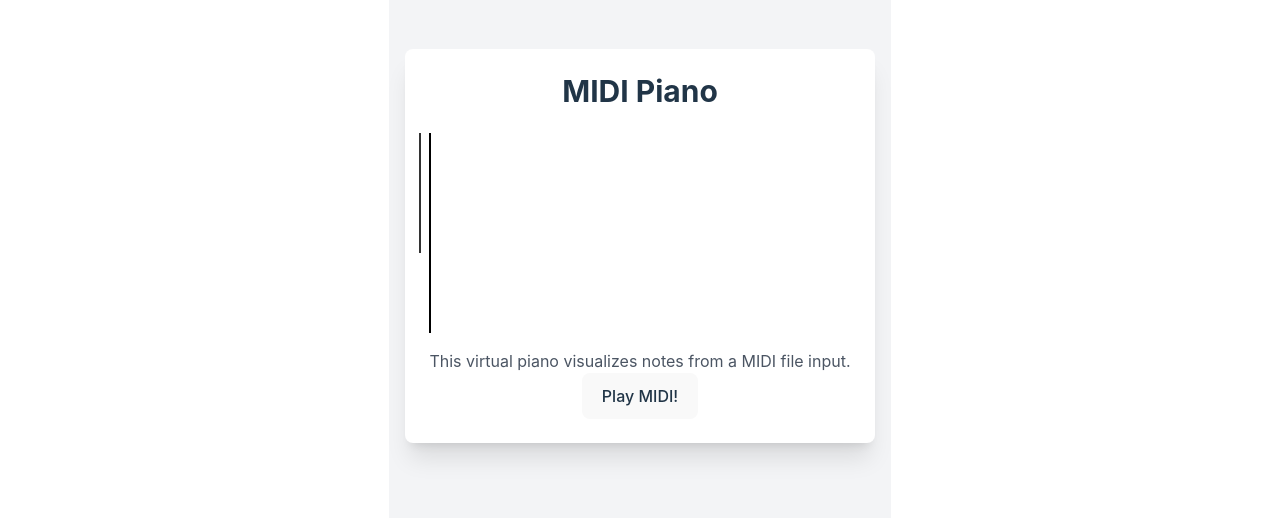
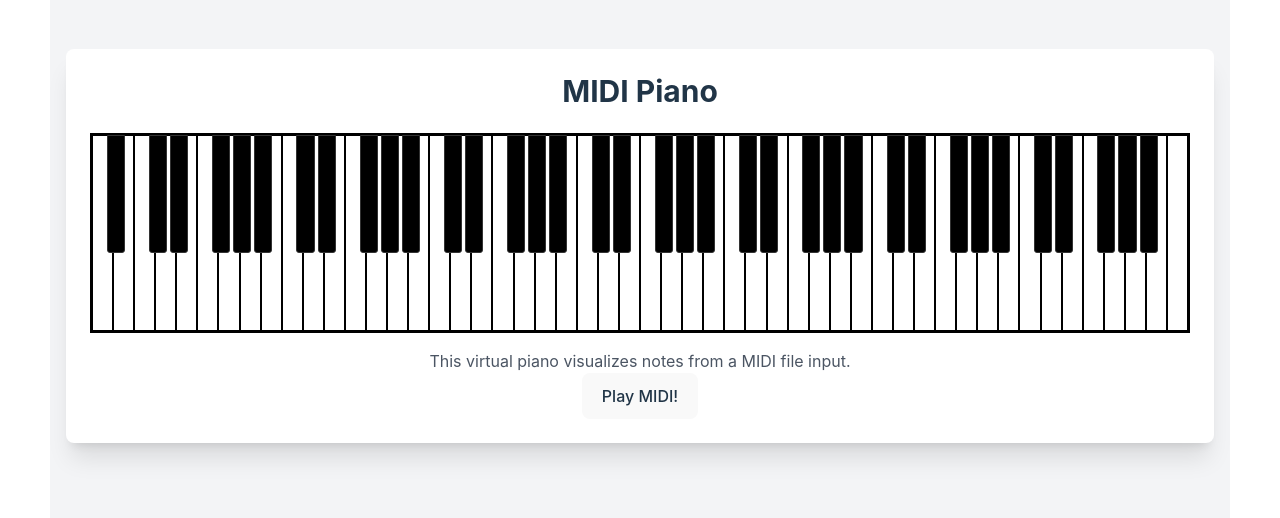
Before and after one commit to myanvoos/algoMIDI, a Vue app: page / in a window 1280 px wide. Shown: the part 186-704 px from the top of the page. Built offline with nearby package versions, Linux system fonts and the light colour scheme.

Commit message:
Rendered full piano keyboard

```diff
--- a/src/components/Piano.vue
+++ b/src/components/Piano.vue
@@ -1,6 +1,6 @@
 <template>
   <div class="min-h-screen bg-gray-100 flex items-center justify-center p-4">
-    <div class="bg-white rounded-lg shadow-xl p-6 w-full max-w-4xl">
+    <div class="bg-white rounded-lg shadow-xl p-6 w-full">
       <h1 class="text-3xl font-bold text-center mb-6">MIDI Piano</h1>
 
       <PianoKeys :pressed-keys="pressedKeys" />
--- a/src/components/PianoKeys.vue
+++ b/src/components/PianoKeys.vue
@@ -1,17 +1,16 @@
 <template>
   <div class="piano">
     <div
-        v-for="note in whiteKeys"
+        v-for="(note, index) in whiteKeys"
         :key="note.id"
         :class="['white-key', pressedKeys.includes(note.id) ? 'active' : '']"
-        :style="{ left: `${note.position}%`, width: `${note.baseNote.width}%` }"
     ></div>
 
     <div
-        v-for="note in blackKeys"
+        v-for="(note, index) in blackKeys"
         :key="note.id"
         :class="['black-key', pressedKeys.includes(note.id) ? 'active' : '']"
-        :style="{ left: `${note.position}%`, width: `${note.baseNote.width}%` }"
+        :style="{ left: `${getBlackKeyPosition(index)}%` }"
     ></div>
 
   </div>
@@ -27,34 +26,50 @@ defineProps<{
 
 const whiteKeys = computed(() => fullKeyboard.filter(note => !note.baseNote.isSharp));
 const blackKeys = computed(() => fullKeyboard.filter(note => note.baseNote.isSharp));
+
+const getBlackKeyPosition = (index: number): number => {
+    // special keys that need special spacing
+    const blackKeyPattern = ['C#', 'D#', 'F#', 'G#', 'A#'];
+
+    const totalWhiteKeys = whiteKeys.value.length;
+    const whiteKeyWidth = 100 / totalWhiteKeys; // this is percentage width
+
+  let blackKeyCount = 0;
+  let position = 0;
+
+  for (let i = 0; i < whiteKeys.value.length; i++) {
+    position = i * whiteKeyWidth;
+    const currentWhite = whiteKeys.value[i].baseNote.key;
+
+    if (blackKeyPattern.includes(`${currentWhite}#`)) {
+      if (blackKeyCount === index) {
+        return position + (whiteKeyWidth * 0.7);
+      }
+      blackKeyCount++;
+    }
+  }
+
+  return 0;
+}
 </script>
 
 <style scoped>
 .piano {
   position: relative;
-  width: 100%;
+  display: flex;
+  width: 1100px;
   height: 200px;
   background-color: #fff;
+  border: 2px solid #000;
+  box-sizing: border-box;
 }
 
 .white-key {
-  position: absolute;
-  height: 100%;
+  flex: 1;
+  border: 1px solid #000;
   background-color: #fff;
-  border: 1px solid #000;
-  z-index: 1;
+  position: relative;
   box-sizing: border-box;
-  transition: background-color 0.1s;
-}
-
-.black-key {
-  position: absolute;
-  height: 60%;
-  background-color: #000;
-  border: 1px solid #333;
-  z-index: 2;
-  box-sizing: border-box;
-  margin-left: -2.5%;
   transition: background-color 0.1s;
 }
 
@@ -62,6 +77,17 @@ const blackKeys = computed(() => fullKeyboard.filter(note => note.baseNote.isSha
   background-color: lightblue;
 }
 
+.black-key {
+  position: absolute;
+  width: 1.65%; /* adjust */
+  height: 60%;
+  background-color: #000;
+  border: 1px solid #333;
+  border-radius: 0 0 3px 3px;
+  transition: background-color 0.1s;
+  z-index: 2;
+}
+
 .black-key.active {
   background-color: #3b82f6;
 }
```
